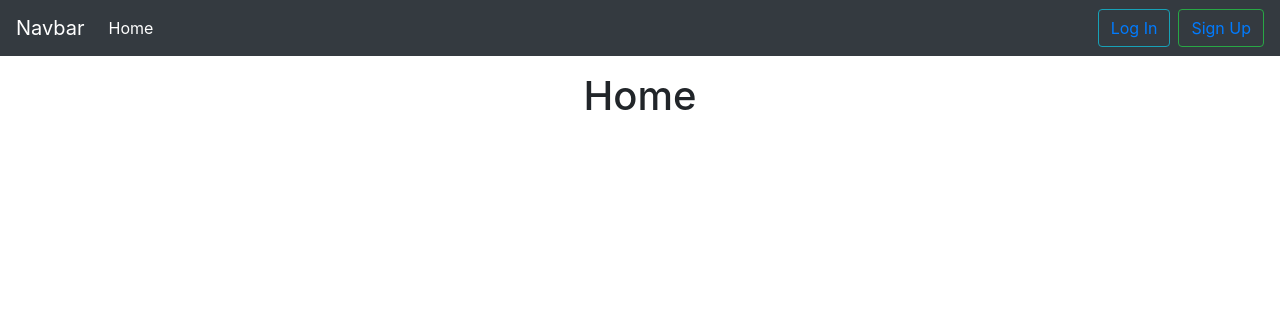
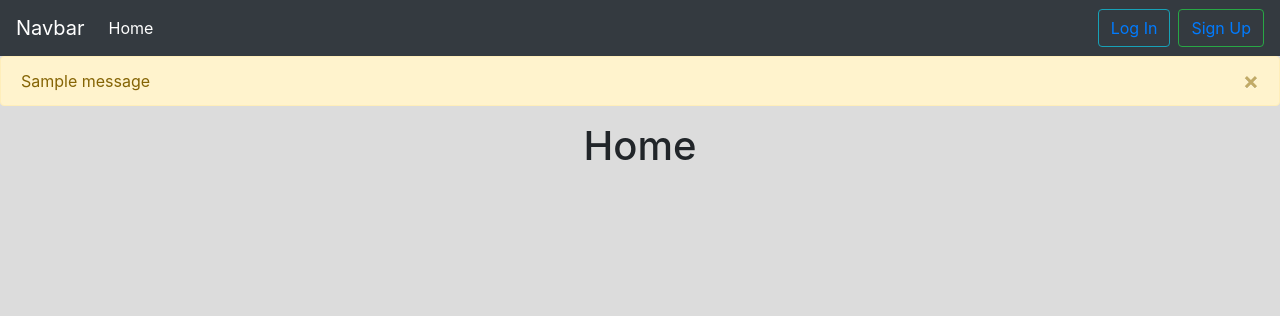
Before and after one commit to 4liyo/ChatRooms, a Django app: page / in a window 1280 px wide. Shown: the top 316 px of the page. Run offline with Django 4.2, Linux system fonts and the light colour scheme; one stand-in notice (Sample message) is shown.

Commit message:
add messages

```diff
--- a/core/templates/core/base.html
+++ b/core/templates/core/base.html
@@ -6,8 +6,11 @@
     <title>Chat App</title>
     <link rel="stylesheet" href="https://cdn.jsdelivr.net/npm/bootstrap@4.3.1/dist/css/bootstrap.min.css" integrity="sha384-ggOyR0iXCbMQv3Xipma34MD+dH/1fQ784/j6cY/iJTQUOhcWr7x9JvoRxT2MZw1T" crossorigin="anonymous">
 </head>
-<body>
-    <nav class="navbar navbar-expand-lg navbar-dark bg-dark">
+<body style="background-color: gainsboro;">
+
+
+
+    <nav class="navbar navbar-expand-lg navbar-dark bg-dark text-light">
         <button class="navbar-toggler" type="button" data-toggle="collapse" data-target="#navbarTogglerDemo03" aria-controls="navbarTogglerDemo03" aria-expanded="false" aria-label="Toggle navigation">
           <span class="navbar-toggler-icon"></span>
         </button>
@@ -27,6 +30,18 @@
         </div>
       </nav>
 
+      {% if messages %}
+      <div class="alert alert-warning alert-dismissible fade show" role="alert">
+        {% for message in messages %}
+            {{message}}
+        {% endfor %}
+        <button type="button" class="close" data-dismiss="alert" aria-label="Close">
+          <span aria-hidden="true">&times;</span>
+        </button>
+      </div>
+
+      </div>
+  {% endif %}
 
     <script src="https://code.jquery.com/jquery-3.3.1.slim.min.js" integrity="sha384-q8i/X+965DzO0rT7abK41JStQIAqVgRVzpbzo5smXKp4YfRvH+8abtTE1Pi6jizo" crossorigin="anonymous"></script>
     <script src="https://cdn.jsdelivr.net/npm/popper.js@1.14.7/dist/umd/popper.min.js" integrity="sha384-UO2eT0CpHqdSJQ6hJty5KVphtPhzWj9WO1clHTMGa3JDZwrnQq4sF86dIHNDz0W1" crossorigin="anonymous"></script>
--- a/core/views.py
+++ b/core/views.py
@@ -1,11 +1,26 @@
-from django.shortcuts import render
+from django.shortcuts import render, redirect
+from django.contrib.auth import login
+from django.contrib import messages
+from .forms import SignUpForm
 
 # Create your views here.
 def home(request):
     return render(request, "core/home.html")
 
 def signUp(request):
-    return render(request, "core/signup.html")
+    if request.method =='POST':
+        form = SignUpForm(request.POST)
+
+        if form.is_valid():
+            user = form.save()
+            fname = form.cleaned_data['username']
+            login(request, user)
+            messages.success(request, f'Successfully added {fname}')
+            return redirect('home')
+
+
+    form = SignUpForm()
+    return render(request, "core/signup.html", {'form':form})
 
 def logIn(request):
     return render(request, "core/login.html")
```
Also changed, not shown: core/forms.py (added, +7 -0 lines), core/templates/core/signup.html (+10 -0 lines), db.sqlite3.
